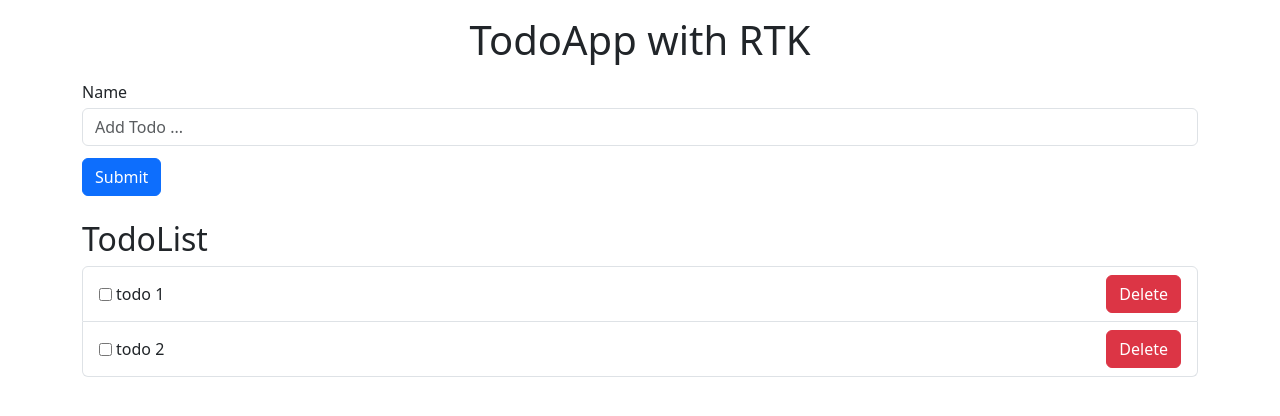
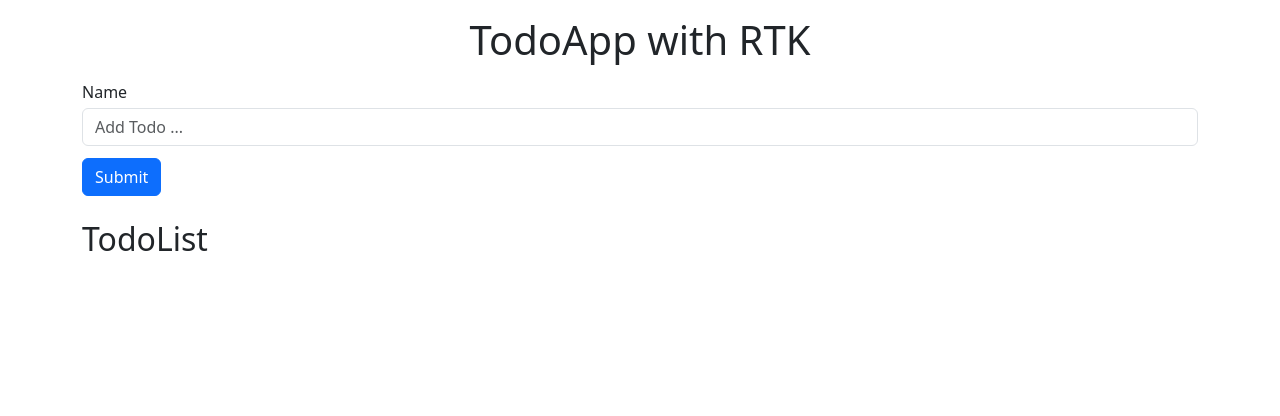
Before and after one commit to sevankeshish/todo-redux-toolkit, a React (Vite) app: page / in a window 1280 px wide. Shown: the top 416 px of the page. Built offline with nearby package versions, Linux system fonts and the light colour scheme.

Commit message:
addTodo - adding todos to the app

```diff
--- a/src/App.jsx
+++ b/src/App.jsx
@@ -4,8 +4,8 @@ import TodoList from "./conponents/Todos/TodoList";
 import { useSelector } from "react-redux";
 
 function App() {
-  const todos = useSelector((state) => state.todos);
-  console.log(todos);
+  // const todos = useSelector((state) => state.todos);
+  // console.log(todos);
   return (
     <div className="container pt-3">
       <h1 className="text-center">TodoApp with RTK</h1>
--- a/src/conponents/Todos/AddTodoForm.jsx
+++ b/src/conponents/Todos/AddTodoForm.jsx
@@ -1,9 +1,20 @@
 import { useState } from "react";
+import { useDispatch } from "react-redux";
+import { addTodo } from "../../features/todo/todoSlice";
 
 const AddTodoForm = () => {
   const [value, setValue] = useState("");
+  const dispatch = useDispatch();
+
+  const handleSubmit = (e) => {
+    e.preventDefault();
+    if (!value) return;
+    dispatch(addTodo({ title: value }));
+    setValue("");
+  };
+
   return (
-    <form className="form-inline mt-3 mb-4">
+    <form className="form-inline mt-3 mb-4" onSubmit={handleSubmit}>
       <label htmlFor="name" className="mb-1">
         Name
       </label>
--- a/src/conponents/Todos/TodoList.jsx
+++ b/src/conponents/Todos/TodoList.jsx
@@ -1,10 +1,8 @@
+import { useSelector } from "react-redux";
 import TodoItem from "./TodoItem";
 
 const TodoList = () => {
-  const todos = [
-    { id: 1, title: "todo 1", completed: false },
-    { id: 2, title: "todo 2", completed: false },
-  ];
+  const todos = useSelector((state) => state.todos);
 
   return (
     <div>
```
